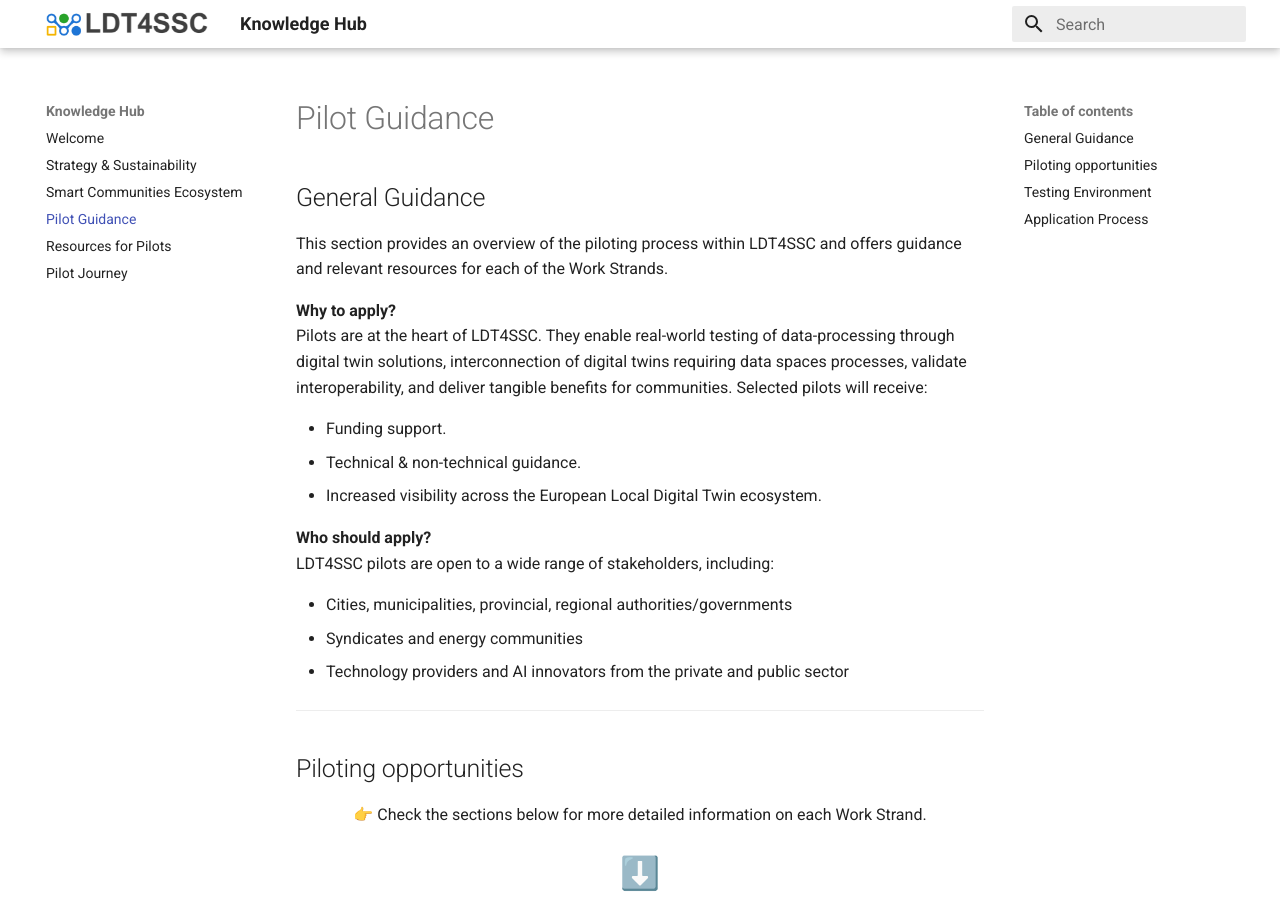
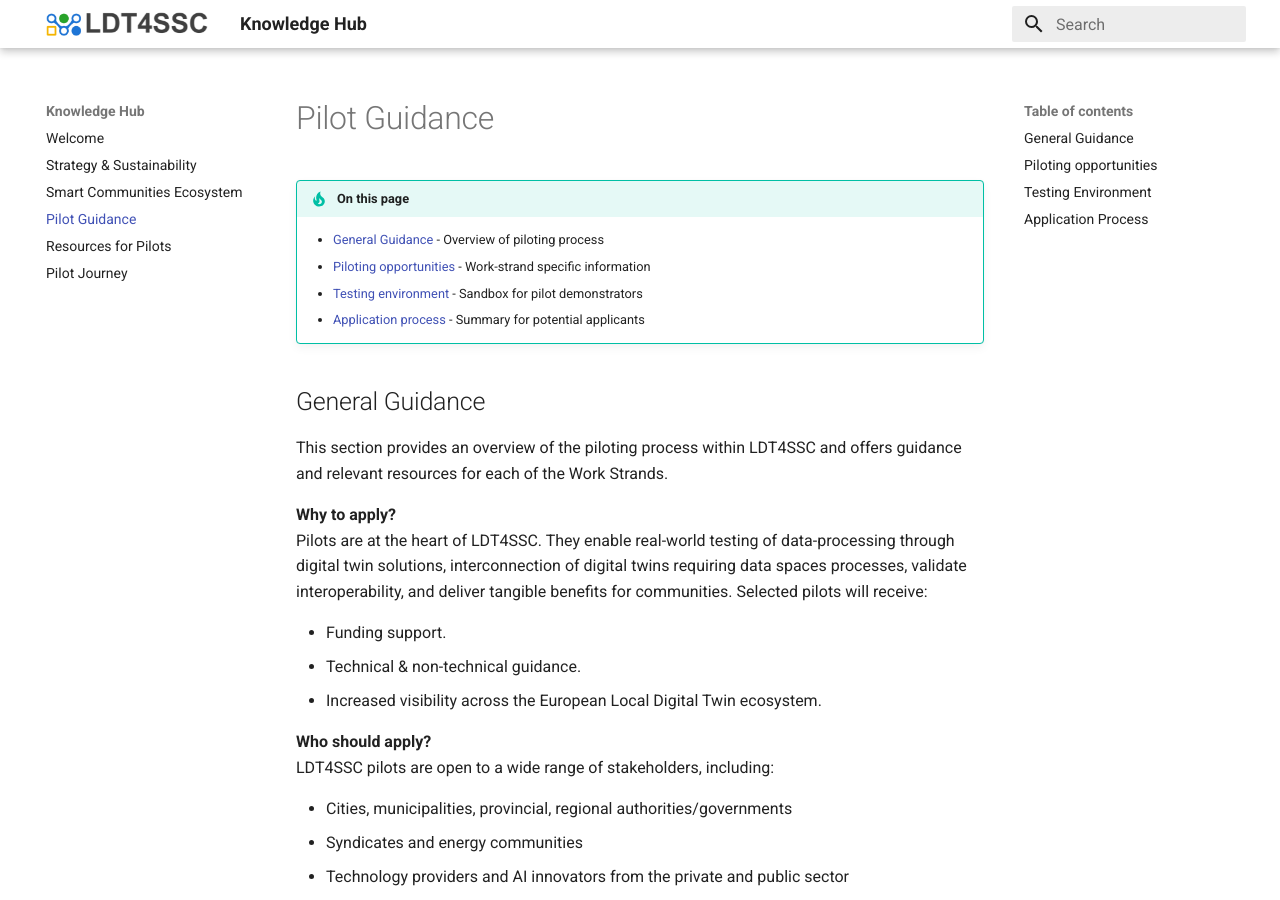
Before and after one commit to ldt4ssc/ldt4ssc.github.io, an MkDocs documentation site: the page built from docs/guidance.md, in a window 1280 px wide and 900 px high. Built offline with MkDocs 1.6.1 and Material for MkDocs 9.7.7, drawn with Linux system fonts in a browser that asks for light colours; some of the changed text lies outside the part shown.

Commit message:
update: guidance page

```diff
--- a/docs/guidance.md
+++ b/docs/guidance.md
@@ -1,4 +1,10 @@
 # Pilot Guidance
+
+!!! tip "On this page"
+    - [General Guidance](#general-guidance) - Overview of piloting process
+    - [Piloting opportunities](#piloting-opportunities) - Work-strand specific information
+    - [Testing environment](#testing-environment) - Sandbox for pilot demonstrators
+    - [Application process](#application-process) - Summary for potential applicants
 
 ## General Guidance
 This section provides an overview of the piloting process within LDT4SSC and offers guidance and relevant resources for each of the Work Strands.
```
Also changed, not shown: other parts of docs/guidance.md (+1 -1 lines), docs/journey.md (+1 -0 lines).
